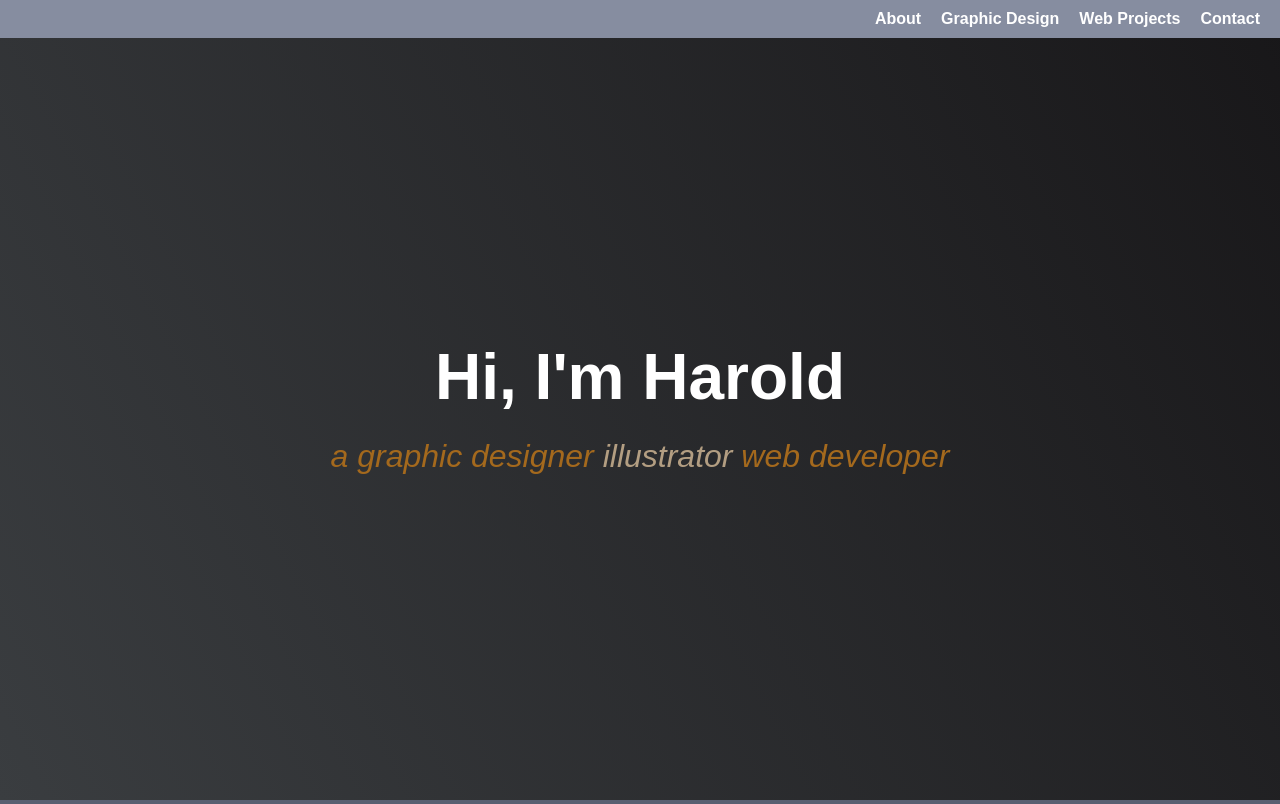
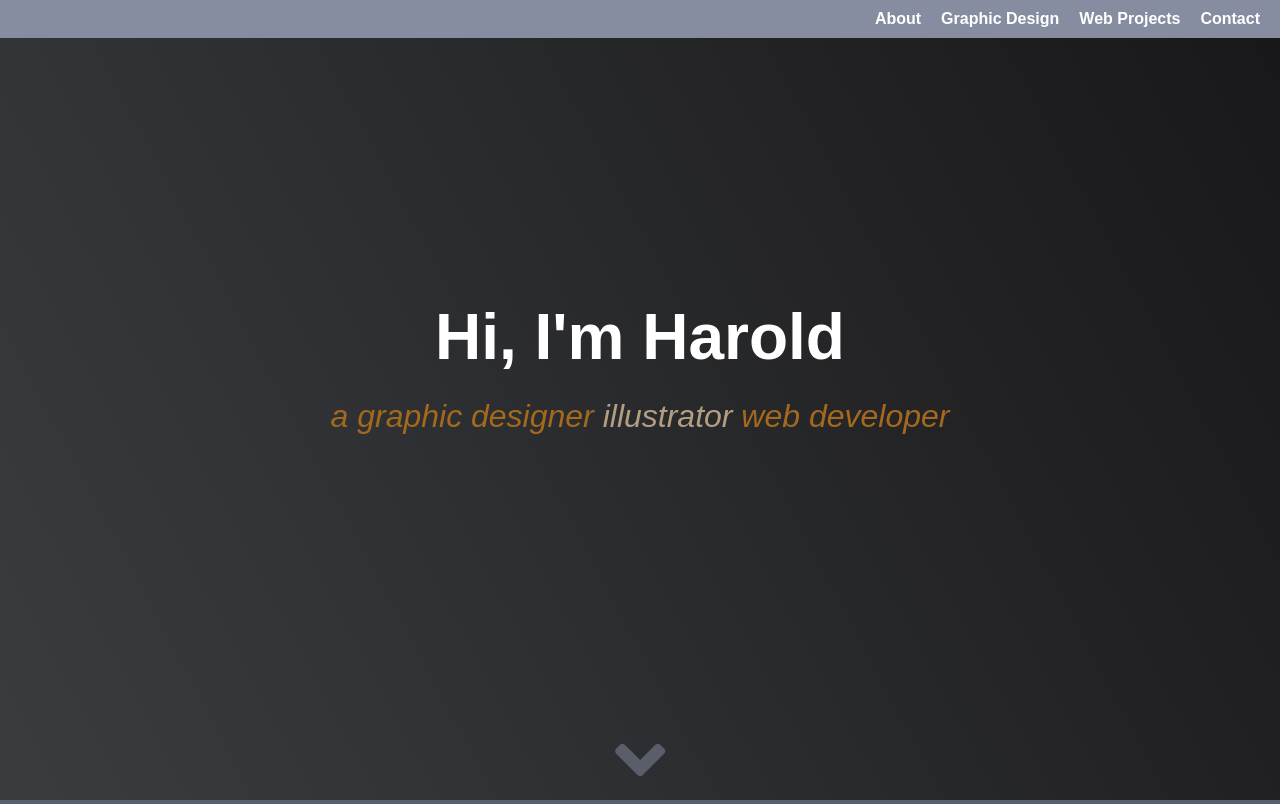
Before and after one commit to OptiPrime64/web-dev-portfolio, a plain HTML site: page index.html in a window 1280 px wide. Shown: the top 804 px of the page. Drawn offline with Linux system fonts and the light colour scheme.

Commit message:
Add down arrow at bottom of welcome section

```diff
--- a/index.html
+++ b/index.html
@@ -6,6 +6,8 @@
     <meta name="viewport" content="width=device-width, initial-scale=1.0">
     <title>Web Portfolio</title>
     <link rel="stylesheet" href="styles/style.css">
+    <link rel="stylesheet" href="https://use.fontawesome.com/releases/v5.15.1/css/all.css"
+        integrity="sha384-vp86vTRFVJgpjF9jiIGPEEqYqlDwgyBgEF109VFjmqGmIY/Y4HV4d3Gp2irVfcrp" crossorigin="anonymous">
 </head>
 
 <body>
@@ -35,9 +37,16 @@
     <!-- START WELCOME SECTION -->
 
     <section id="welcome-section" class="welcome-section">
+        <div></div>
+        <div>
             <h1>Hi, I'm Harold</h1>
             <p><span class="intro-span1">a graphic designer </span><span class="intro-span2">illustrator</span><span
                     class="intro-span3"> web developer</span></p>
+        </div>
+
+        <div class="arrow bounce">
+            <a class="fa fa-angle-down fa-5x" href="#more-info"></a>
+        </div>
     </section>
 
     <!-- END WELCOME SECTION -->
@@ -49,7 +58,8 @@
 
         <p><span class="p-bold">I'm a 20+ year graphic design / illustration veteran</span> utilizing Adobe Photoshop,
             Illustrator, and Clip Studio Paint,
-            <span class="p-bold">as well as a web developer</span> focusing on responsive web design with Angular, HTML5, CSS3,
+            <span class="p-bold">as well as a web developer</span> focusing on responsive web design with Angular,
+            HTML5, CSS3,
             and Javascript.
         </p>
     </section>
--- a/styles/style.css
+++ b/styles/style.css
@@ -10,6 +10,11 @@
 }
 
 /* Base styles */
+
+html {
+  scroll-behavior: smooth;
+}
+
 
 body {
     font-family: 'Arial Narrow Bold', sans-serif;
@@ -72,7 +77,7 @@ img {
 .welcome-section {
     display: flex;
     flex-direction: column;
-    justify-content: center;
+    justify-content: space-between;
     align-items: center;
     width: 100%;
     height: 100vh;
@@ -187,6 +192,36 @@ img {
 .p-bold {
     color: white;
     font-size: 38px;
+}
+
+/* Arrow down */
+
+.arrow {
+    text-align: center;
+    margin: 0;
+}
+
+.arrow a {
+    color: #868da0;
+    opacity: 50%;
+}
+
+.bounce {
+    -moz-animation: bounce 2s infinite;
+    -webkit-animation: bounce 2s infinite;
+    animation: bounce 2s infinite;
+}
+
+@keyframes bounce {
+    0%, 20%, 50%, 80%, 100% {
+        transform: translateY(0);
+    }
+    40% {
+        transform: translateY(-30px);
+    }
+    60% {
+        transform: translateY(-15px);
+    }
 }
 
 /* Art portfolio section */
@@ -490,20 +525,17 @@ desc {
         margin-bottom: 6rem;
         padding: 20px;
     }
-
     .contact-section p a {
         font-size: 27px;
     }
 }
 
-@media (max-width: 730px){
-
+@media (max-width: 730px) {
     .contact-section h1 {
         font-size: 39px;
         text-align: center;
         line-height: 1;
     }
-
 }
 
 @media (max-width: 1115px) {
```
Lines whose indentation alone changed are shown as unchanged.
